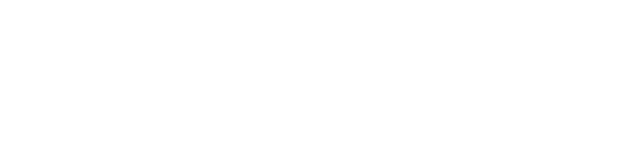
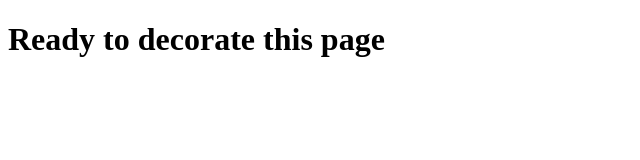
Before and after one commit to DandelionSeed/workspace, a plain HTML site: page index.html in a window 1280 px wide. Shown: the whole page, without its empty margins (0-640 px from the left). Drawn offline with Linux system fonts and the light colour scheme.

Commit message:
Update index.html

```diff
--- a/index.html
+++ b/index.html
@@ -1,8 +1,10 @@
 <!DOCTYPE html>
 <html lang="en">
 <head>
+  <meta charset="UTF-8" />
 <title>welcome</title>
 </head>
 <body>
+  <h1>Ready to decorate this page</h1>
 </body>
 </html>
```
